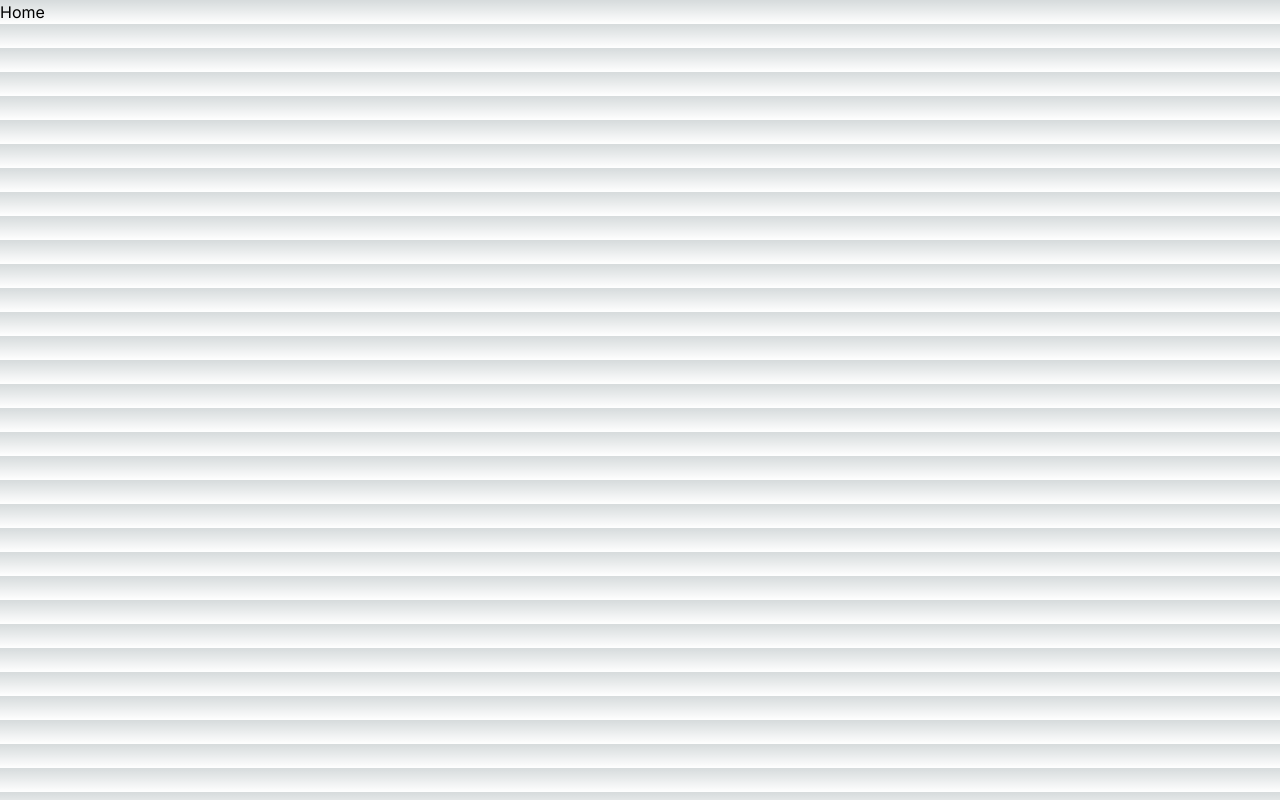
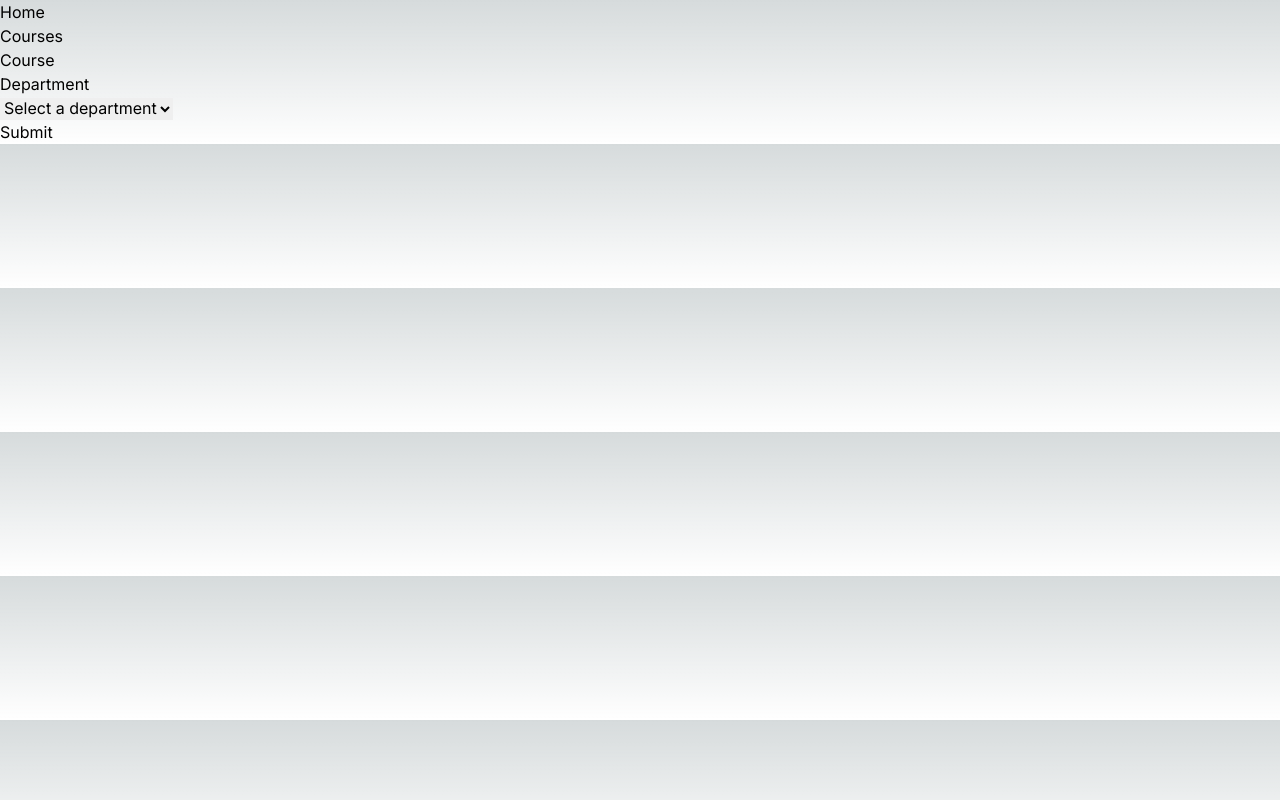
Before and after one commit to cedricdvd/calgen, a Next.js app: page / in a window 1280 px wide. Built offline with nearby package versions, Linux system fonts and the light colour scheme.

Commit message:
Create course display

```diff
--- /dev/null
+++ b/src/app/components/CourseDisplay/CourseDisplay.tsx
@@ -0,0 +1,27 @@
+"use client";
+import { useState } from "react";
+
+import CourseList from "@/app/components/CourseList/CourseList";
+import CourseForm from "@/app/components/CourseForm/CourseForm";
+
+import ICourse from "@/lib/model/courses/course-interface";
+import SimpleRepo from "@/lib/database/simple-repo";
+
+function CourseDisplay() {
+  let [courses, setCourses] = useState<ICourse[]>([]);
+  let repo: SimpleRepo = new SimpleRepo();
+  repo.fillExampleCourses();
+
+  return (
+    <div>
+      <CourseList courses={courses} />
+      <CourseForm
+        courseRepository={repo}
+        setCourseList={setCourses}
+        courseList={courses}
+      />
+    </div>
+  );
+}
+
+export default CourseDisplay;
--- a/src/app/page.tsx
+++ b/src/app/page.tsx
@@ -1,20 +1,12 @@
 import Link from "next/link";
 import CourseForm from "./components/CourseForm/CourseForm";
+import CourseDisplay from "./components/CourseDisplay/CourseDisplay";
 
 export default function Home() {
   return (
     <div>
       <h1>Home</h1>
-      {/* <Link href="/about">About</Link> */}
-      {/* <CourseForm /> */}
+      <CourseDisplay />
     </div>
   );
 }
-
-// classes with many sections
-// CSE 120 - TuTh
-// CSE 110 - lots of labs
-// COGS 108 - many labs, two sections
-// CSE 170 - Lots of ST classes
-// MATH 20C - lots of lectures, discussions, exams
-// MATH 20D - lots of lectures, labs, discussions
```
